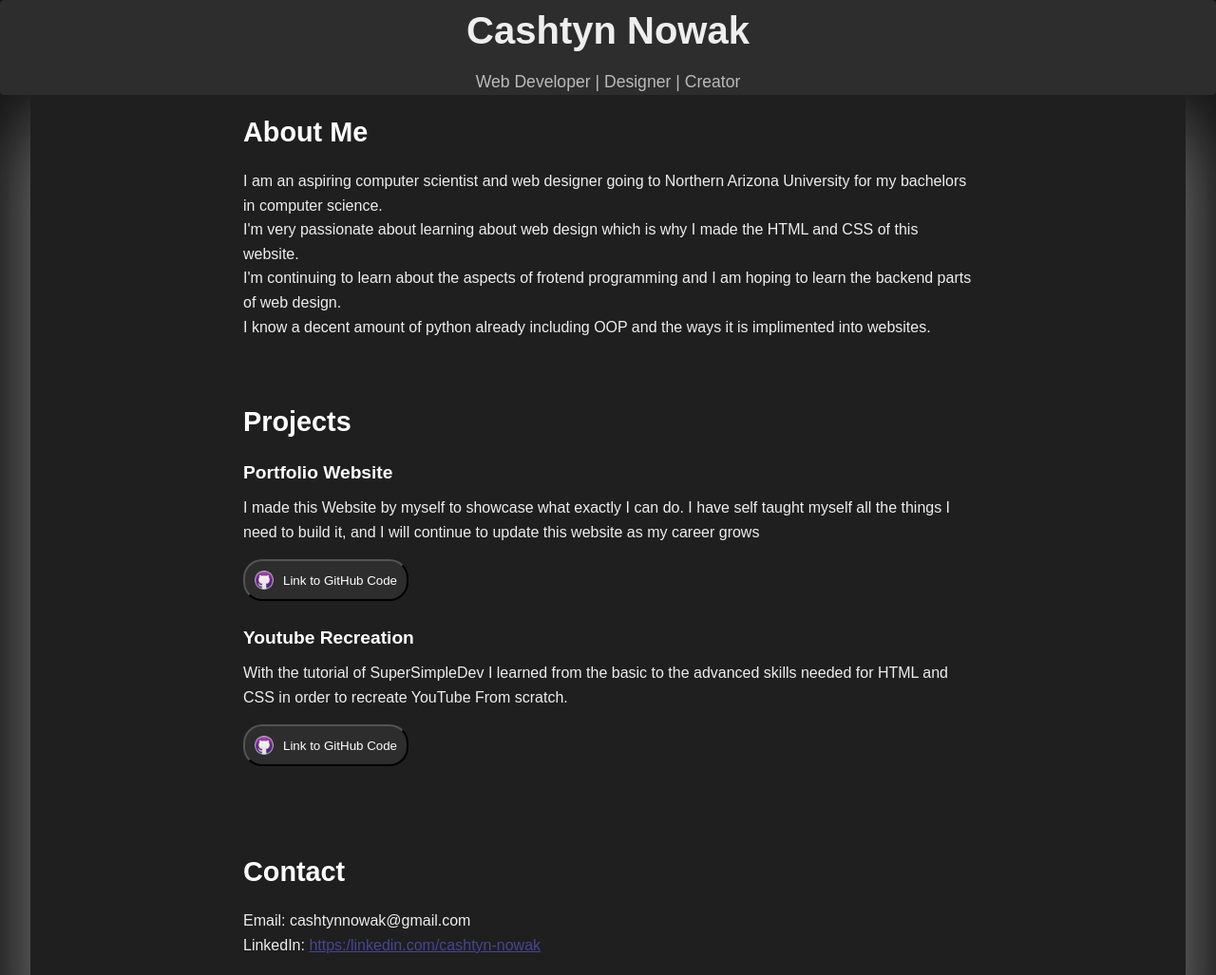
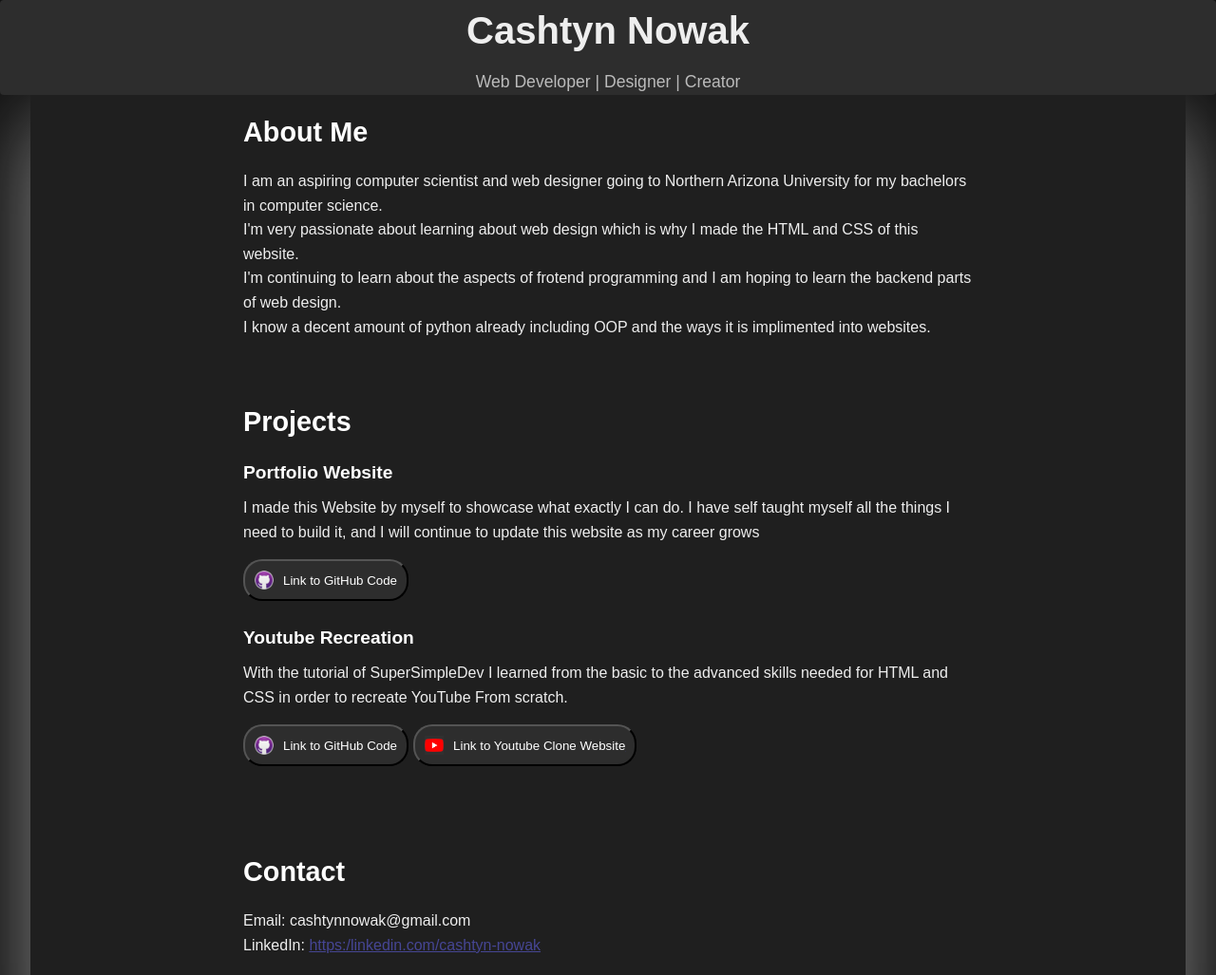
Before and after one commit to CaShTrOn06/personal-portfolio, a plain HTML site: page index.html in a window 1280 px wide. Shown: the top 1027 px of the page at 95% size. Drawn offline with Linux system fonts and the light colour scheme.

Commit message:
Added the link to the youtube website

```diff
--- a/index.html
+++ b/index.html
@@ -9,7 +9,8 @@
   <link rel="stylesheet" href="styles/general.css">
   <link rel="stylesheet" href="styles/header.css">
   <link rel="stylesheet" href="styles/information.css">
-  <link rel="stylesheet" href="styles/githubButton.css">
+  <link rel="stylesheet" href="styles/buttons.css">
+
 </head>
 <body>
   <header>
@@ -61,6 +62,7 @@
           With the tutorial of SuperSimpleDev I learned from the basic to the
           advanced skills needed for HTML and CSS in order to recreate YouTube From scratch.
         </p>
+        <div class="all-buttons">
           <div class="Link-to-github">
               <a href="https://github.com/CaShTrOn06/YouTube-recreation.git" target="_blank">
                 <button class="GitHub-button">
@@ -68,7 +70,17 @@
                   Link to GitHub Code
                 </button>
               </a>
+              <div class="Link-to-youtube-web">
+                <a href="https://cashtron06.github.io/YouTube-recreation/youtube.html" target="_blank">
+                  <button class="youtube-web">
+                    <img class="YoutubeLogo" src="images/Untitled (1).png" alt="GitHub Logo">
+                    Link to Youtube Clone Website
+                  </button>
+                </a>
               </div>
+          </div>
+        </div>
+
       </div>
 
     </section>
--- /dev/null
+++ b/styles/buttons.css
@@ -0,0 +1,46 @@
+.all-buttons{
+    display: flex;
+    flex-direction: row;
+
+}
+
+.Link-to-github,
+.Link-to-youtube-web{
+    display: flex;
+    margin-top: 1rem;
+}
+
+.Link-to-youtube-web{
+    margin-top: 0;
+    margin-left: 5px;
+}
+
+.GitHub-button,
+.youtube-web{
+    display: flex;
+    padding: 10px;
+    align-items: center;
+    justify-content: center;
+    background-color: rgb(45,45,45);
+    border-radius: 20px;
+    text-decoration: underline rgb(45, 45, 45);
+    color: white;
+}
+
+.GitHub-button:hover,
+.youtube-web:hover{
+    border-style:inset;
+}
+
+.GitHub-button:active,
+.youtube-web:active{
+    border-style:none;
+    background-color: rgb(83, 83, 83);
+    text-decoration: underline rgb(83, 83, 83);
+}
+
+.GitHubLogo,
+.YoutubeLogo{
+    height: 20px;
+    padding-right: 10px;
+}
--- a/styles/githubButton.css
+++ /dev/null
@@ -1,30 +0,0 @@
-.Link-to-github{
-    display: flex;
-    margin-top: 1rem;
-}
-
-.GitHub-button{
-    display: flex;
-    padding: 10px;
-    align-items: center;
-    justify-content: center;
-    background-color: rgb(45,45,45);
-    border-radius: 20px;
-    text-decoration: underline rgb(45, 45, 45);
-    color: white;
-}
-
-.GitHub-button:hover{
-    border-style:inset;
-}
-
-.GitHub-button:active{
-    border-style:none;
-    background-color: rgb(83, 83, 83);
-    text-decoration: underline rgb(83, 83, 83);
-}
-
-.GitHubLogo{
-    height: 20px;
-    padding-right: 10px;
-}
```
Also changed, not shown: images/Untitled (1).png (added). Lines whose indentation alone changed are shown as unchanged.
